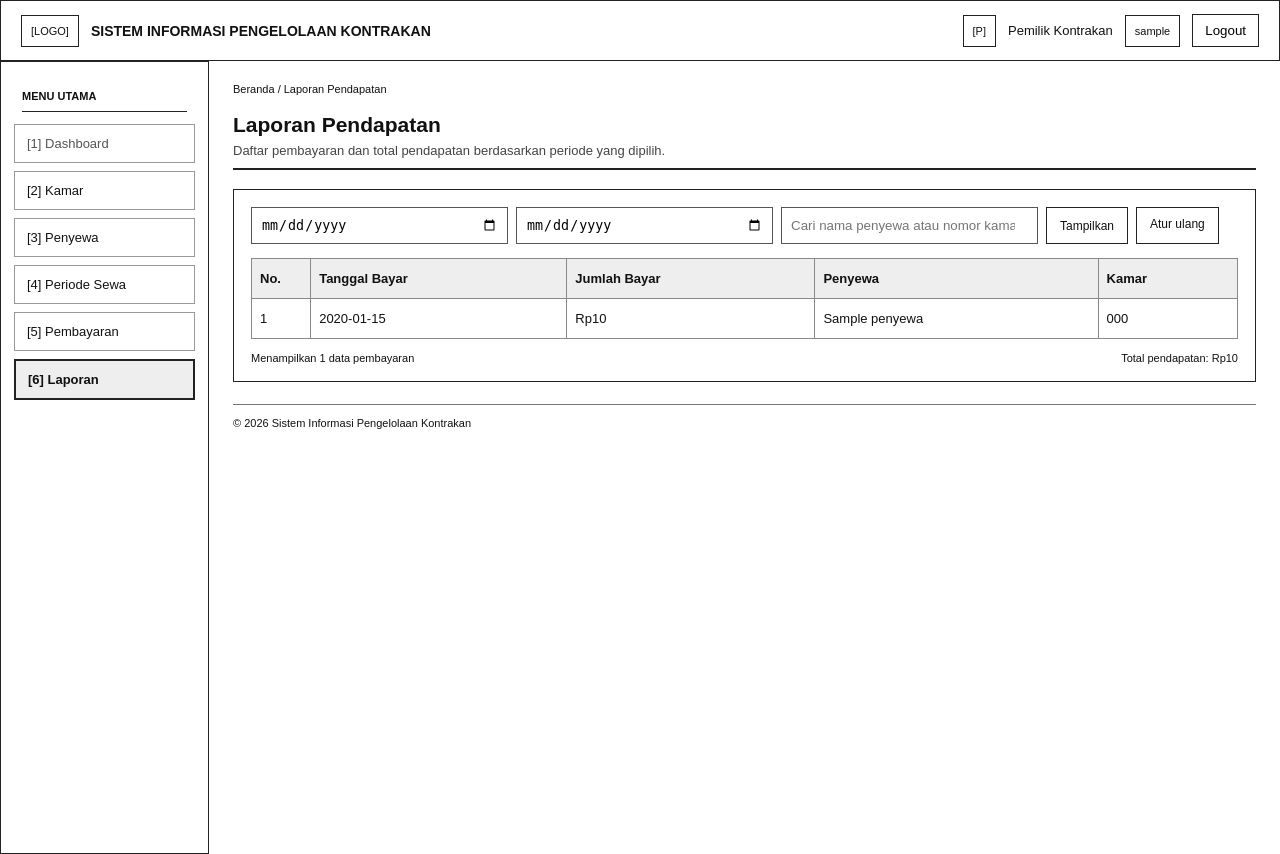
After one commit to magicglass177/rpl-sistem-informasi-kontrakan, a Flask app: page /laporan in a window 1280 px wide. The commit adds this page. Run offline with Flask 3, Linux system fonts and the light colour scheme; the visitor is signed in with stand-in values (Sample User, id 1); tables that the repository leaves empty hold one stand-in row (values such as "Sample post"); some libraries are stand-ins or nearby versions.

Commit message:
Tambah laporan pendapatan berdasarkan periode pembayaran

```diff
--- a/models.py
+++ b/models.py
@@ -789,3 +789,49 @@ def delete_pembayaran(id_pembayaran):
 
     finally:
         connection.close()
+
+
+def get_laporan_pembayaran(tanggal_mulai="", tanggal_selesai="", kata_kunci=""):
+    """Mengambil daftar pembayaran untuk laporan berdasarkan periode."""
+    connection = get_db_connection()
+
+    try:
+        kata = kata_kunci.strip()
+        pola = f"%{_escape_like(kata)}%"
+
+        sql = """
+            SELECT
+                p.id_pembayaran,
+                p.id_sewa,
+                p.tanggal_pembayaran,
+                p.jumlah_bayar,
+                s.id_kamar,
+                s.id_penyewa,
+                s.tanggal_mulai,
+                s.tanggal_selesai,
+                s.tanggal_jatuh_tempo,
+                s.harga_sewa_disepakati,
+                pe.nama AS nama_penyewa,
+                k.nomor_kamar AS nomor_kamar
+            FROM pembayaran AS p
+            JOIN sewa AS s ON s.id_sewa = p.id_sewa
+            JOIN penyewa AS pe ON pe.id_penyewa = s.id_penyewa
+            JOIN kamar AS k ON k.id_kamar = s.id_kamar
+            WHERE (pe.nama LIKE ? ESCAPE '\\' OR k.nomor_kamar LIKE ? ESCAPE '\\')
+        """
+        params = [pola, pola]
+
+        if tanggal_mulai.strip():
+            sql += " AND p.tanggal_pembayaran >= ?"
+            params.append(tanggal_mulai.strip())
+
+        if tanggal_selesai.strip():
+            sql += " AND p.tanggal_pembayaran <= ?"
+            params.append(tanggal_selesai.strip())
+
+        sql += " ORDER BY p.tanggal_pembayaran DESC, p.id_pembayaran DESC"
+
+        return connection.execute(sql, params).fetchall()
+
+    finally:
+        connection.close()
--- a/routes.py
+++ b/routes.py
@@ -21,6 +21,7 @@ from models import (
     delete_penyewa,
     get_all_kamar,
     get_all_pembayaran,
+    get_laporan_pembayaran,
     get_all_penyewa,
     get_all_sewa,
     get_kamar_by_id,
@@ -647,3 +648,63 @@ def hapus_pembayaran(id_pembayaran):
         )
 
     return redirect(url_for("main.daftar_pembayaran"))
+
+
+@main.route("/laporan")
+def laporan_pembayaran():
+    tanggal_mulai = request.args.get("tanggal_mulai", "").strip()
+    tanggal_selesai = request.args.get("tanggal_selesai", "").strip()
+    kata_kunci = request.args.get("q", "").strip()
+
+    errors = {}
+
+    if tanggal_mulai:
+        try:
+            from datetime import date
+
+            date.fromisoformat(tanggal_mulai)
+        except ValueError:
+            errors["tanggal_mulai"] = "Tanggal mulai harus berformat TTTT-BB-HH."
+
+    if tanggal_selesai:
+        try:
+            from datetime import date
+
+            date.fromisoformat(tanggal_selesai)
+        except ValueError:
+            errors["tanggal_selesai"] = "Tanggal selesai harus berformat TTTT-BB-HH."
+
+    if (
+        tanggal_mulai
+        and tanggal_selesai
+        and not errors
+        and tanggal_mulai > tanggal_selesai
+    ):
+        errors["tanggal_selesai"] = (
+            "Tanggal selesai tidak boleh lebih awal dari tanggal mulai."
+        )
+
+    if errors:
+        daftar_laporan = []
+    else:
+        daftar_laporan = get_laporan_pembayaran(
+            tanggal_mulai,
+            tanggal_selesai,
+            kata_kunci,
+        )
+
+    total_pendapatan = sum(
+        float(item["jumlah_bayar"]) for item in daftar_laporan
+    )
+
+    return render_template(
+        "laporan.html",
+        page_title="Laporan Pendapatan",
+        active_page="laporan",
+        daftar_laporan=daftar_laporan,
+        tanggal_mulai=tanggal_mulai,
+        tanggal_selesai=tanggal_selesai,
+        kata_kunci=kata_kunci,
+        errors=errors,
+        total_pendapatan=total_pendapatan,
+    )
--- a/templates/base.html
+++ b/templates/base.html
@@ -339,7 +339,12 @@
             >
                 [5] Pembayaran
             </a>
-            <span>[6] Laporan</span>
+            <a
+                href="{{ url_for('main.laporan_pembayaran') }}"
+                class="{% if active_page == 'laporan' %}active{% endif %}"
+            >
+                [6] Laporan
+            </a>
         </nav>
     </aside>
 
--- /dev/null
+++ b/templates/laporan.html
@@ -0,0 +1,63 @@
+{% extends "base.html" %}
+
+{% block content %}
+<section class="page-heading">
+    <h1>Laporan Pendapatan</h1>
+    <p>Daftar pembayaran dan total pendapatan berdasarkan periode yang dipilih.</p>
+</section>
+
+<section class="table-card">
+    <form class="search-form" method="GET" action="{{ url_for('main.laporan_pembayaran') }}">
+        <input type="date" name="tanggal_mulai" value="{{ tanggal_mulai }}" aria-label="Tanggal mulai">
+        <input type="date" name="tanggal_selesai" value="{{ tanggal_selesai }}" aria-label="Tanggal selesai">
+        <input type="search" name="q" placeholder="Cari nama penyewa atau nomor kamar..." value="{{ kata_kunci }}" aria-label="Cari laporan">
+        <button class="button" type="submit">Tampilkan</button>
+        <a class="button" href="{{ url_for('main.laporan_pembayaran') }}">Atur ulang</a>
+    </form>
+
+    {% if errors.get("tanggal_mulai") %}
+        <div class="message error">{{ errors["tanggal_mulai"] }}</div>
+    {% endif %}
+    {% if errors.get("tanggal_selesai") %}
+        <div class="message error">{{ errors["tanggal_selesai"] }}</div>
+    {% endif %}
+
+    <table>
+        <thead>
+            <tr>
+                <th style="width: 6%;">No.</th>
+                <th>Tanggal Bayar</th>
+                <th>Jumlah Bayar</th>
+                <th>Penyewa</th>
+                <th>Kamar</th>
+            </tr>
+        </thead>
+        <tbody>
+            {% for p in daftar_laporan %}
+            <tr>
+                <td>{{ loop.index }}</td>
+                <td>{{ p["tanggal_pembayaran"] }}</td>
+                <td>Rp{{ "{:,.0f}".format(p["jumlah_bayar"]).replace(",", ".") }}</td>
+                <td>{{ p["nama_penyewa"] }}</td>
+                <td>{{ p["nomor_kamar"] }}</td>
+            </tr>
+            {% else %}
+            <tr>
+                <td colspan="5" class="empty-state">
+                    {% if tanggal_mulai or tanggal_selesai or kata_kunci %}
+                        Tidak ada pembayaran pada periode yang dipilih.
+                    {% else %}
+                        Belum ada pembayaran yang tersimpan.
+                    {% endif %}
+                </td>
+            </tr>
+            {% endfor %}
+        </tbody>
+    </table>
+
+    <div class="table-footer">
+        <span>Menampilkan {{ daftar_laporan|length }} data pembayaran</span>
+        <span>Total pendapatan: Rp{{ "{:,.0f}".format(total_pendapatan).replace(",", ".") }}</span>
+    </div>
+</section>
+{% endblock %}
```
Also changed, not shown: tests/uji_cepat.py (+11 -0 lines).
